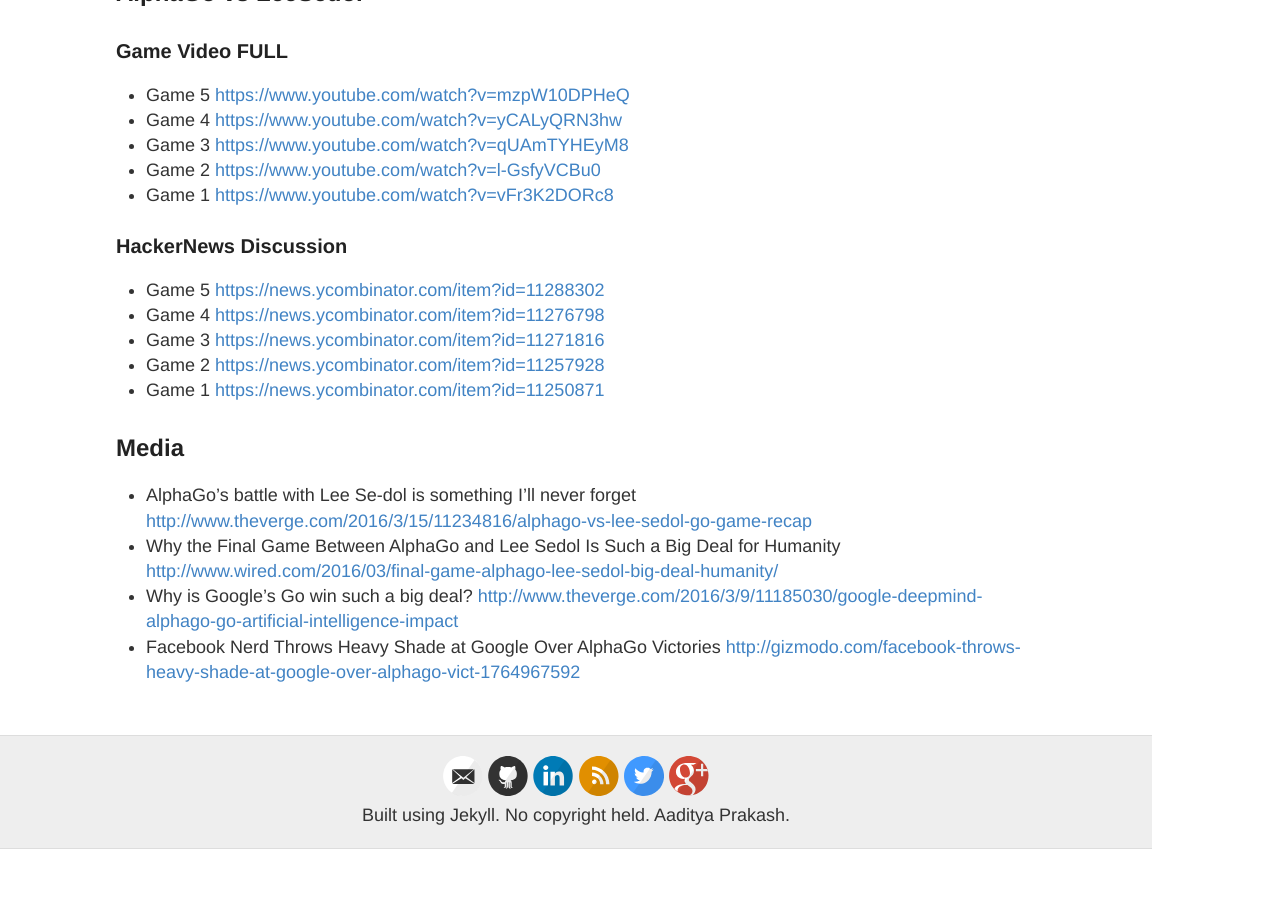
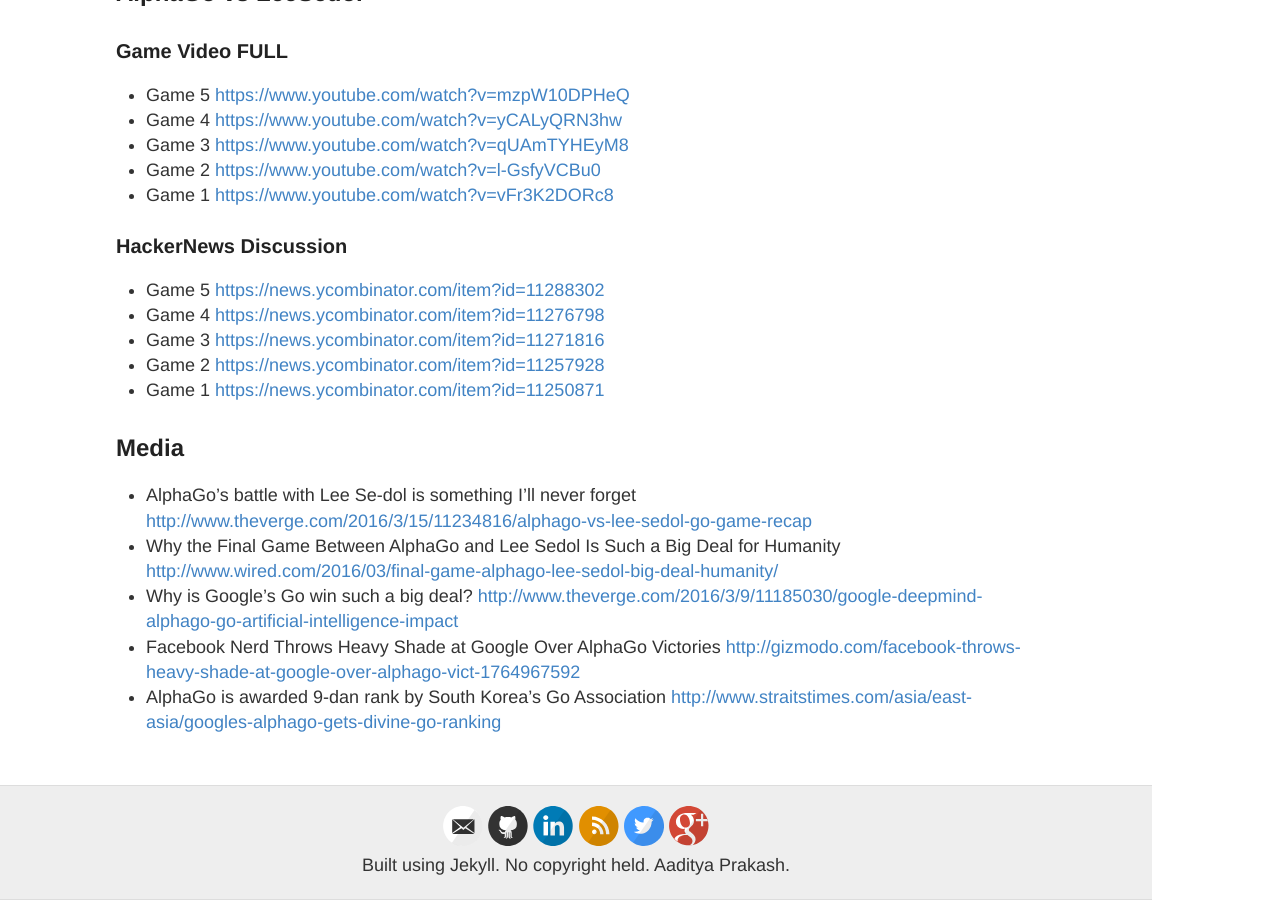
Before and after one commit to iamaaditya/iamaaditya.github.io, a Jekyll site: the page built from notes/alphago/index.md, in a window 1280 px wide and 900 px high, scrolled down 599 px. Built offline with Jekyll 4.4.1, drawn with Linux system fonts in a browser that asks for light colours; before the commit the page ends 1448 px from its top, so only the background shows below that.

Commit message:
update on alphgo page

```diff
--- a/notes/alphago/index.md
+++ b/notes/alphago/index.md
@@ -39,3 +39,4 @@
  * Why the Final Game Between AlphaGo and Lee Sedol Is Such a Big Deal for Humanity <http://www.wired.com/2016/03/final-game-alphago-lee-sedol-big-deal-humanity/>
  * Why is Google's Go win such a big deal? <http://www.theverge.com/2016/3/9/11185030/google-deepmind-alphago-go-artificial-intelligence-impact>
  * Facebook Nerd Throws Heavy Shade at Google Over AlphaGo Victories <http://gizmodo.com/facebook-throws-heavy-shade-at-google-over-alphago-vict-1764967592>
+ * AlphaGo is awarded 9-dan rank by South Korea's Go Association <http://www.straitstimes.com/asia/east-asia/googles-alphago-gets-divine-go-ranking>
```
